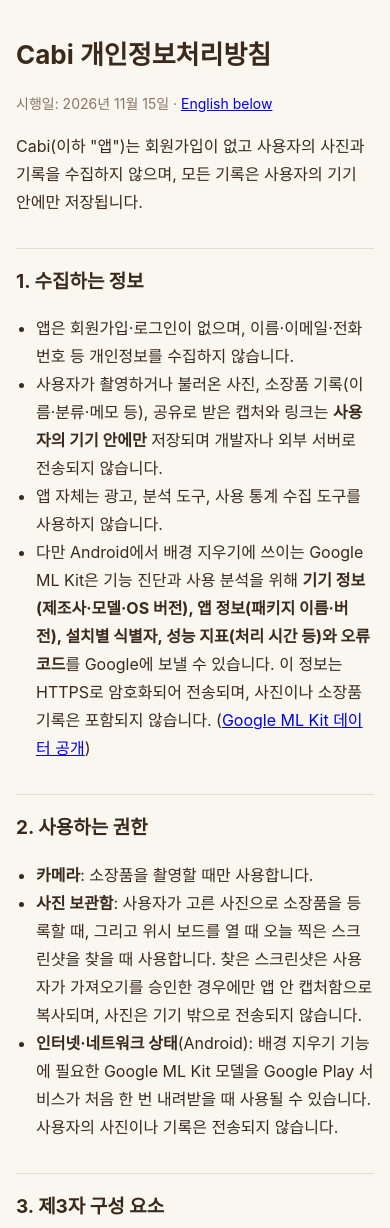
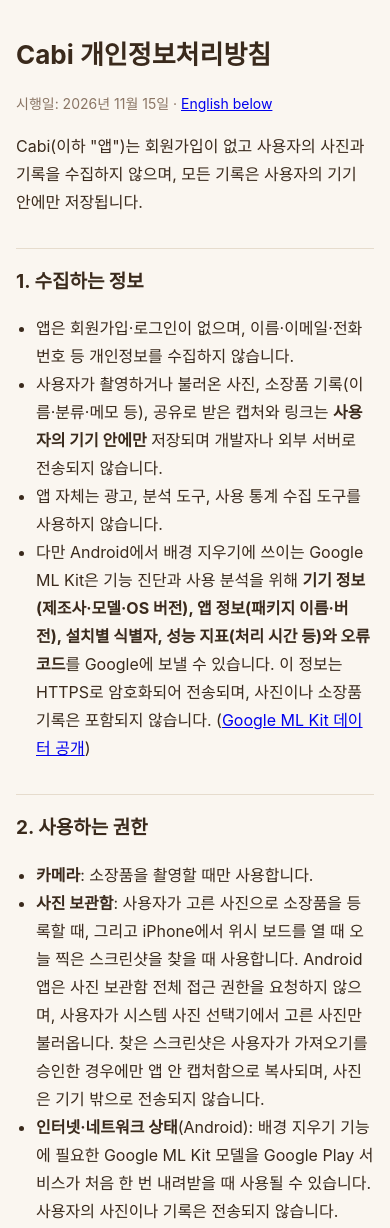
Before and after one commit to luckyyyj77-wq/cabi-policy, a plain HTML site: page index.html in a window 390 px wide. Shown: the top 1228 px of the page. Drawn offline with Linux system fonts and the light colour scheme.

Commit message:
개인정보처리방침: Android 사진 권한 제거 반영 (오늘 스크린샷은 iPhone 전용)

```diff
--- a/index.html
+++ b/index.html
@@ -33,7 +33,7 @@
   <h2>2. 사용하는 권한</h2>
   <ul>
     <li><b>카메라</b>: 소장품을 촬영할 때만 사용합니다.</li>
-    <li><b>사진 보관함</b>: 사용자가 고른 사진으로 소장품을 등록할 때, 그리고 위시 보드를 열 때 오늘 찍은 스크린샷을 찾을 때 사용합니다. 찾은 스크린샷은 사용자가 가져오기를 승인한 경우에만 앱 안 캡처함으로 복사되며, 사진은 기기 밖으로 전송되지 않습니다.</li>
+    <li><b>사진 보관함</b>: 사용자가 고른 사진으로 소장품을 등록할 때, 그리고 iPhone에서 위시 보드를 열 때 오늘 찍은 스크린샷을 찾을 때 사용합니다. Android 앱은 사진 보관함 전체 접근 권한을 요청하지 않으며, 사용자가 시스템 사진 선택기에서 고른 사진만 불러옵니다. 찾은 스크린샷은 사용자가 가져오기를 승인한 경우에만 앱 안 캡처함으로 복사되며, 사진은 기기 밖으로 전송되지 않습니다.</li>
     <li><b>인터넷·네트워크 상태</b>(Android): 배경 지우기 기능에 필요한 Google ML Kit 모델을 Google Play 서비스가 처음 한 번 내려받을 때 사용될 수 있습니다. 사용자의 사진이나 기록은 전송되지 않습니다.</li>
   </ul>
 
```
